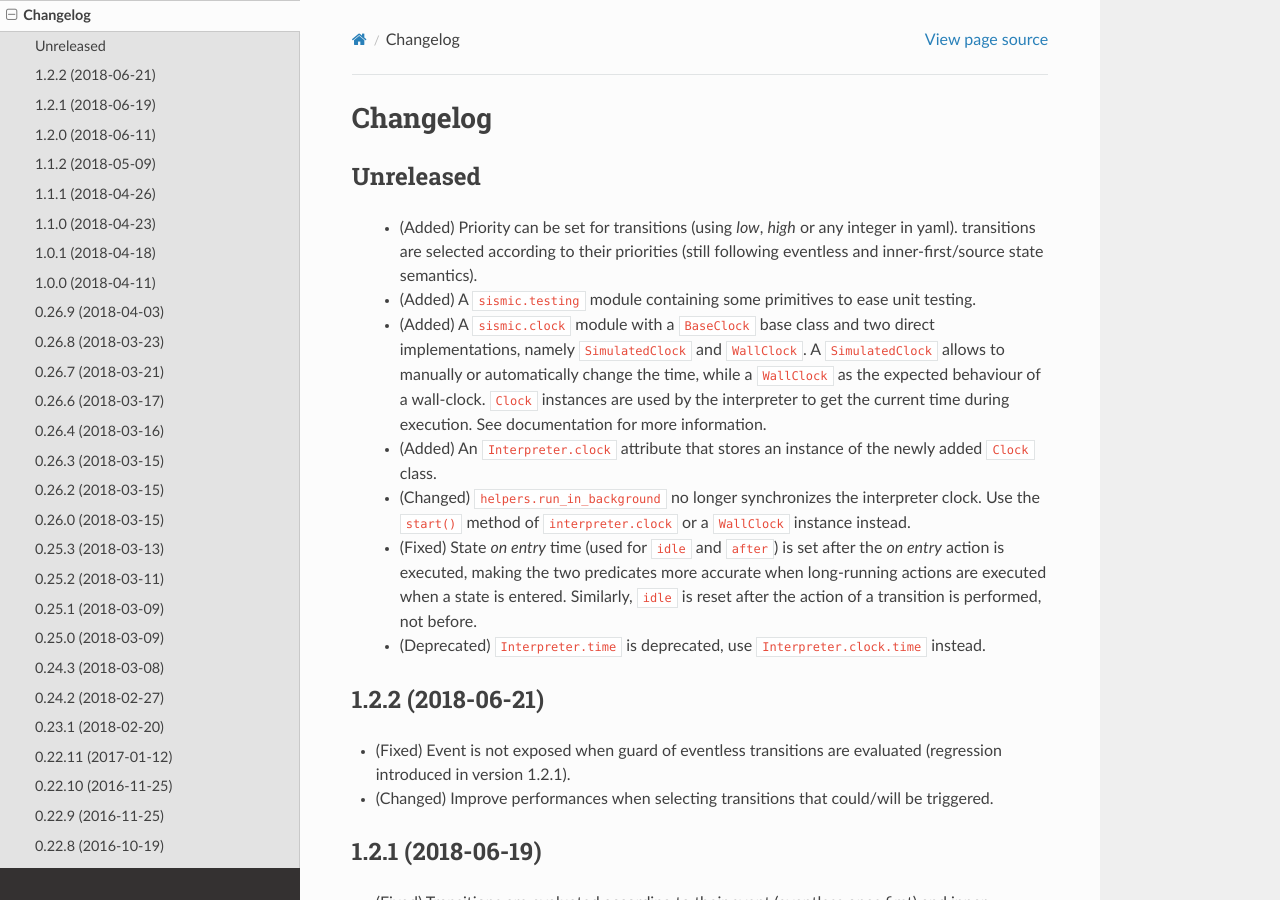
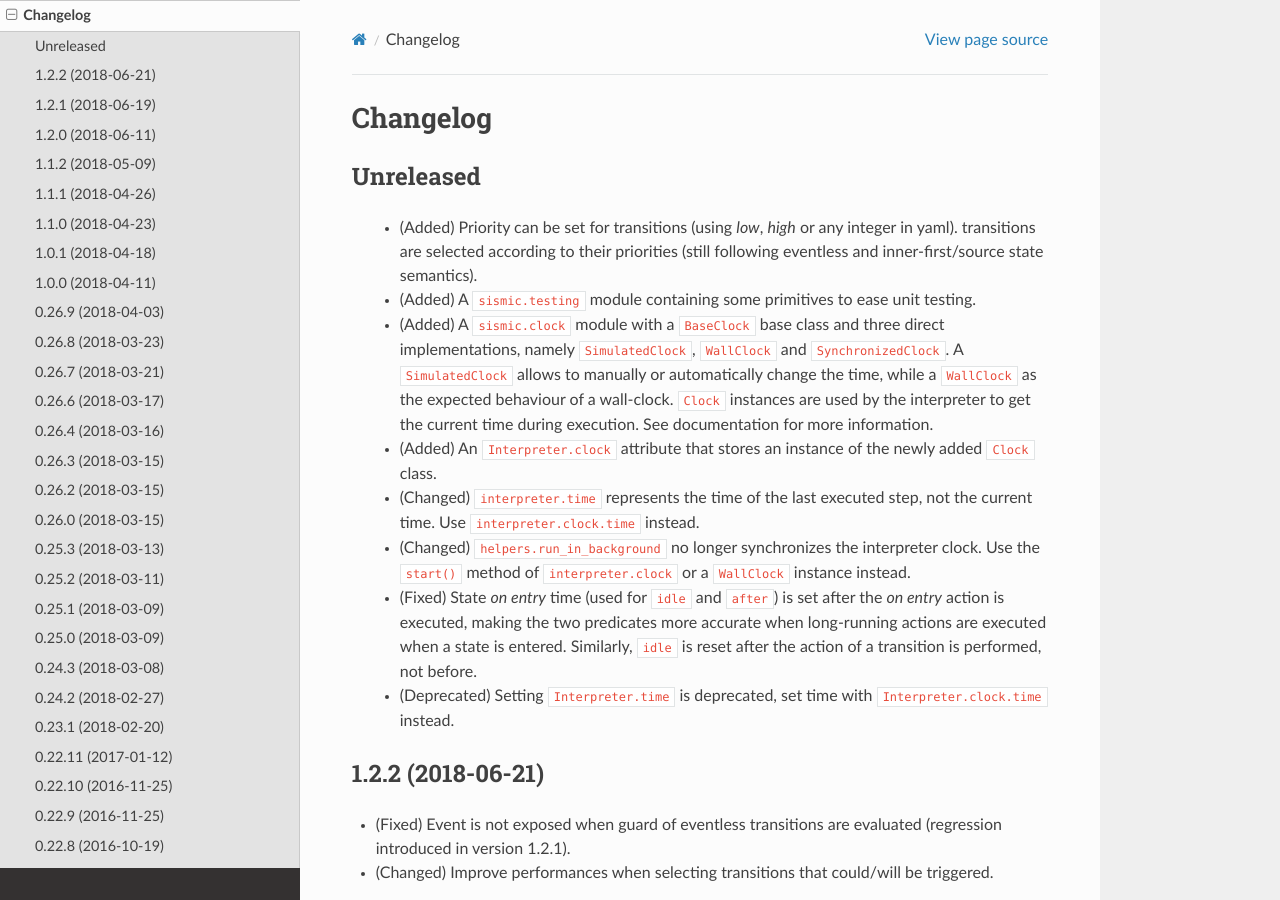
Before and after one commit to AlexandreDecan/sismic, a Sphinx documentation site: the page built from docs/changelog.rst, in a window 1280 px wide and 900 px high. Built offline with Sphinx 7.4.7 and the Read the Docs theme 2.0.0, drawn with Linux system fonts in a browser that asks for light colours.

Commit message:
Manual "freeze" of time, to avoid race conditions

```diff
--- a/CHANGELOG.rst
+++ b/CHANGELOG.rst
@@ -7,19 +7,21 @@ Unreleased
  - (Added) Priority can be set for transitions (using *low*, *high* or any integer in yaml). transitions
    are selected according to their priorities (still following eventless and inner-first/source state semantics).
  - (Added) A ``sismic.testing`` module containing some primitives to ease unit testing.
- - (Added) A ``sismic.clock`` module with a ``BaseClock`` base class and two direct implementations,
-   namely ``SimulatedClock`` and ``WallClock``. A ``SimulatedClock`` allows to manually or automatically
+ - (Added) A ``sismic.clock`` module with a ``BaseClock`` base class and three direct implementations,
+   namely ``SimulatedClock``, ``WallClock`` and ``SynchronizedClock``. A ``SimulatedClock`` allows to manually or automatically
    change the time, while a ``WallClock`` as the expected behaviour of a wall-clock.
    ``Clock`` instances are used by the interpreter to get the current time during execution.
    See documentation for more information.
  - (Added) An ``Interpreter.clock`` attribute that stores an instance of the newly added ``Clock`` class.
+ - (Changed) ``interpreter.time`` represents the time of the last executed step, not the current
+   time. Use ``interpreter.clock.time`` instead.
  - (Changed) ``helpers.run_in_background`` no longer synchronizes the interpreter clock.
    Use the ``start()`` method of ``interpreter.clock`` or a ``WallClock`` instance instead.
  - (Fixed) State *on entry* time (used for ``idle`` and ``after``) is set after the *on entry*
    action is executed, making the two predicates more accurate when long-running actions are
    executed when a state is entered. Similarly, ``idle`` is reset after the action of a transition
    is performed, not before.
- - (Deprecated) ``Interpreter.time`` is deprecated, use ``Interpreter.clock.time`` instead.
+ - (Deprecated) Setting ``Interpreter.time`` is deprecated, set time with ``Interpreter.clock.time`` instead.
 
 
 1.2.2 (2018-06-21)
```
Also changed, not shown: docs/time.rst (+23 -5 lines), 8 other files.
